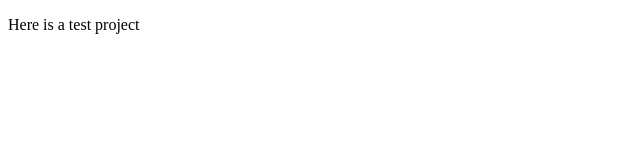
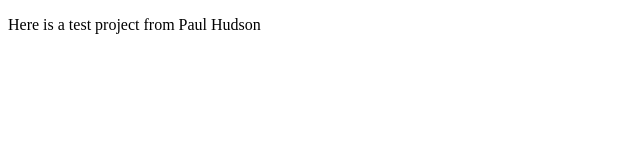
Before and after one commit to MindGames2015/testproject, a plain HTML site: page index.html in a window 1280 px wide. Shown: the whole page, without its empty margins (0-640 px from the left). Drawn offline with Linux system fonts and the light colour scheme.

```diff
--- a/index.html
+++ b/index.html
@@ -6,6 +6,6 @@
     <title>Test project</title>
 </head>
 <body>
-    <p>Here is a test project</p>
+    <p>Here is a test project from Paul Hudson</p>
 </body>
 </html>
```
